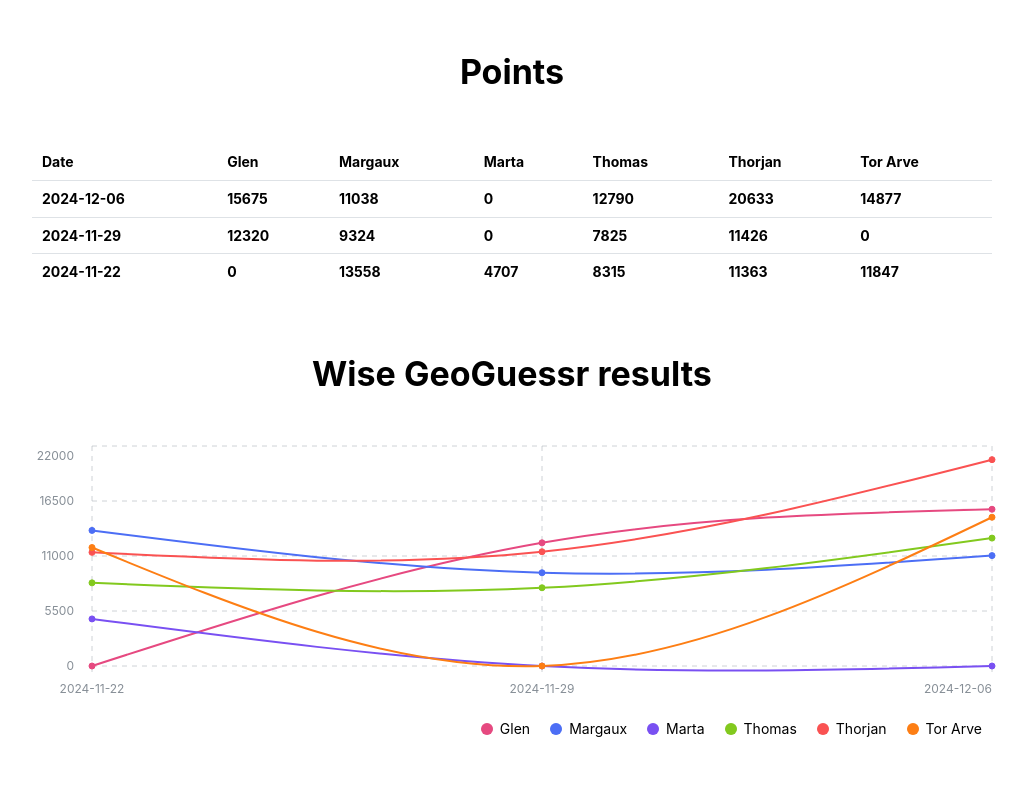
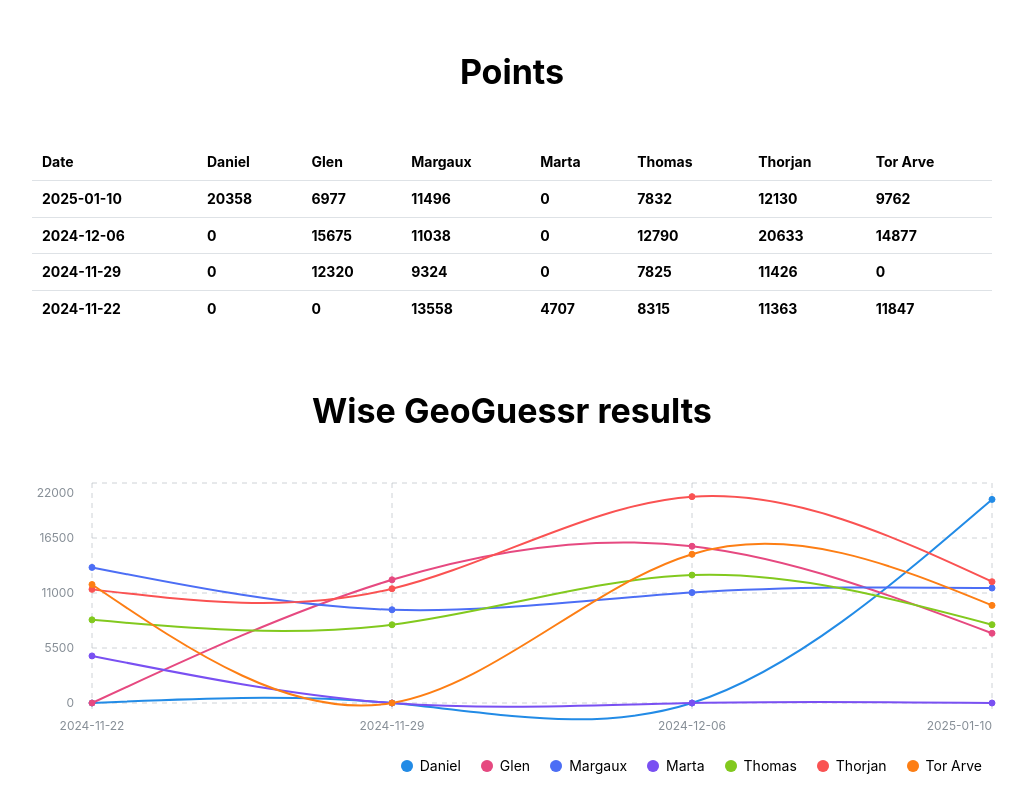
Before and after one commit to glensorbo/wise-geoguessr, a React (Vite) app: page / in a window 1280 px wide. Shown: the top 800 px of the page, without its empty margins (128-1155 px from the left). Built offline with nearby package versions, Linux system fonts and the light colour scheme.

Commit message:
2025-01-10 - adds daniel

```diff
--- a/src/data.ts
+++ b/src/data.ts
@@ -1,8 +1,20 @@
-type Player = 'Glen' | 'Thomas' | 'Margaux' | 'Marta' | 'Thorjan' | 'Tor Arve';
+type Player = 'Glen' | 'Thomas' | 'Margaux' | 'Marta' | 'Thorjan' | 'Tor Arve' | 'Daniel';
 
 export const data: Record<'date' | Player | 'Winner', string | number>[] = [
   {
+    date: '2025-01-10',
+    Daniel: 20358,
+    Glen: 6977,
+    Thomas: 7832,
+    Margaux: 11496,
+    Thorjan: 12130,
+    'Tor Arve': 9762,
+    Marta: 0,
+    Winner: 'Daniel',
+  },
+  {
     date: '2024-12-06',
+    Daniel: 0,
     Glen: 15675,
     Thomas: 12790,
     Margaux: 11038,
@@ -13,6 +25,7 @@ export const data: Record<'date' | Player | 'Winner', string | number>[] = [
   },
   {
     date: '2024-11-29',
+    Daniel: 0,
     Glen: 12320,
     Thomas: 7825,
     Margaux: 9324,
@@ -23,6 +36,7 @@ export const data: Record<'date' | Player | 'Winner', string | number>[] = [
   },
   {
     date: '2024-11-22',
+    Daniel: 0,
     Glen: 0,
     Thomas: 8315,
     Margaux: 13558,
@@ -40,6 +54,7 @@ export const getPlayerDetails = () => {
     won: number;
     points: { name: string; date: string; total: number }[];
   }[] = [
+    { name: 'Daniel', won: 0, played: 0, points: [] },
     { name: 'Glen', won: 0, played: 0, points: [] },
     { name: 'Thomas', won: 0, played: 0, points: [] },
     { name: 'Thorjan', won: 0, played: 0, points: [] },
--- a/src/pages/Home.page.tsx
+++ b/src/pages/Home.page.tsx
@@ -8,6 +8,7 @@ export const HomePage = () => {
   const rows = data.map((el) => (
     <Table.Tr key={el.date}>
       <Table.Th>{el.date}</Table.Th>
+      <Table.Th>{el.Daniel}</Table.Th>
       <Table.Th>{el.Glen}</Table.Th>
       <Table.Th>{el.Margaux}</Table.Th>
       <Table.Th>{el.Marta}</Table.Th>
@@ -24,6 +25,7 @@ export const HomePage = () => {
           <Table.Thead>
             <Table.Tr>
               <Table.Th>Date</Table.Th>
+              <Table.Th>Daniel</Table.Th>
               <Table.Th>Glen</Table.Th>
               <Table.Th>Margaux</Table.Th>
               <Table.Th>Marta</Table.Th>
@@ -47,6 +49,7 @@ export const HomePage = () => {
         withLegend
         legendProps={{ verticalAlign: 'bottom', height: 50 }}
         series={[
+          { name: 'Daniel', color: 'blue.6' },
           { name: 'Glen', color: 'pink.6' },
           { name: 'Thorjan', color: 'red.6' },
           { name: 'Thomas', color: 'lime.6' },
@@ -80,6 +83,7 @@ export const HomePage = () => {
         withLegend
         legendProps={{ verticalAlign: 'bottom', height: 50 }}
         series={[
+          { name: 'Daniel', color: 'blue.6' },
           { name: 'Glen', color: 'pink.6' },
           { name: 'Thorjan', color: 'red.6' },
           { name: 'Thomas', color: 'lime.6' },
```
